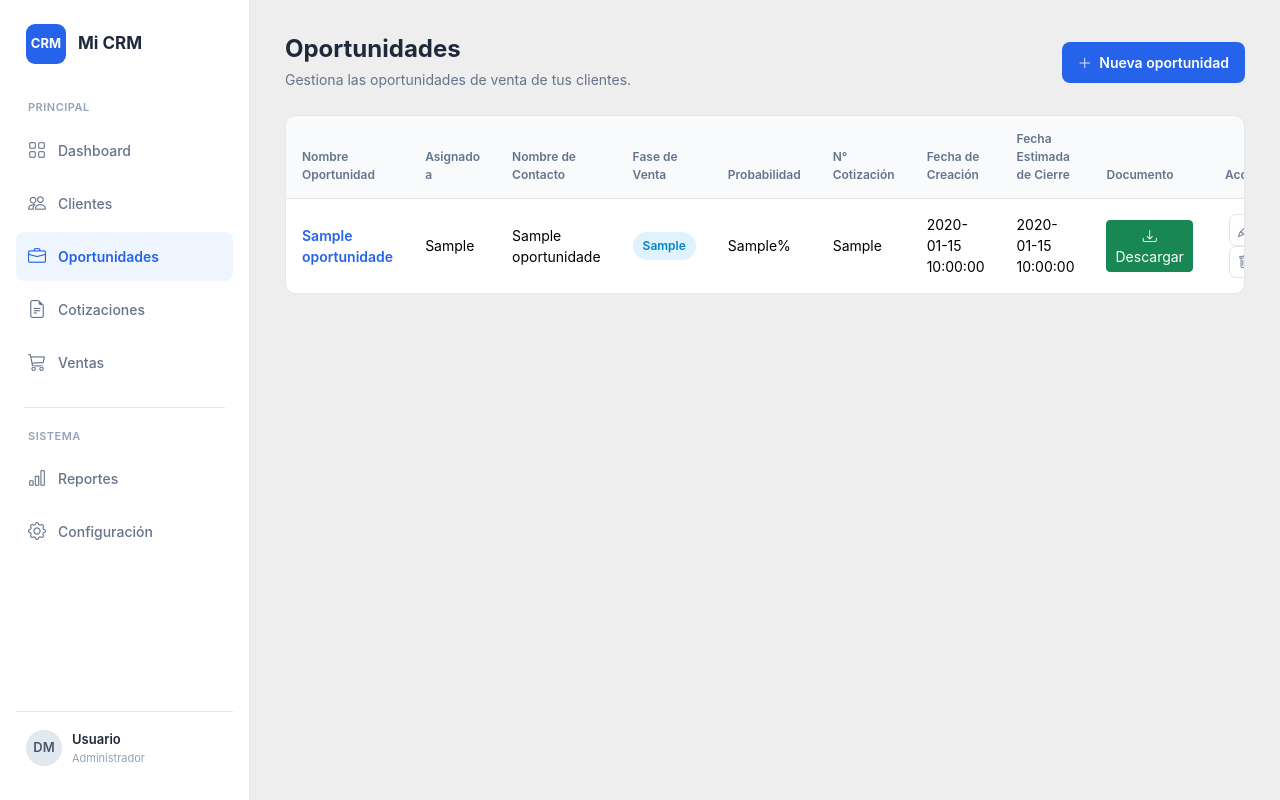
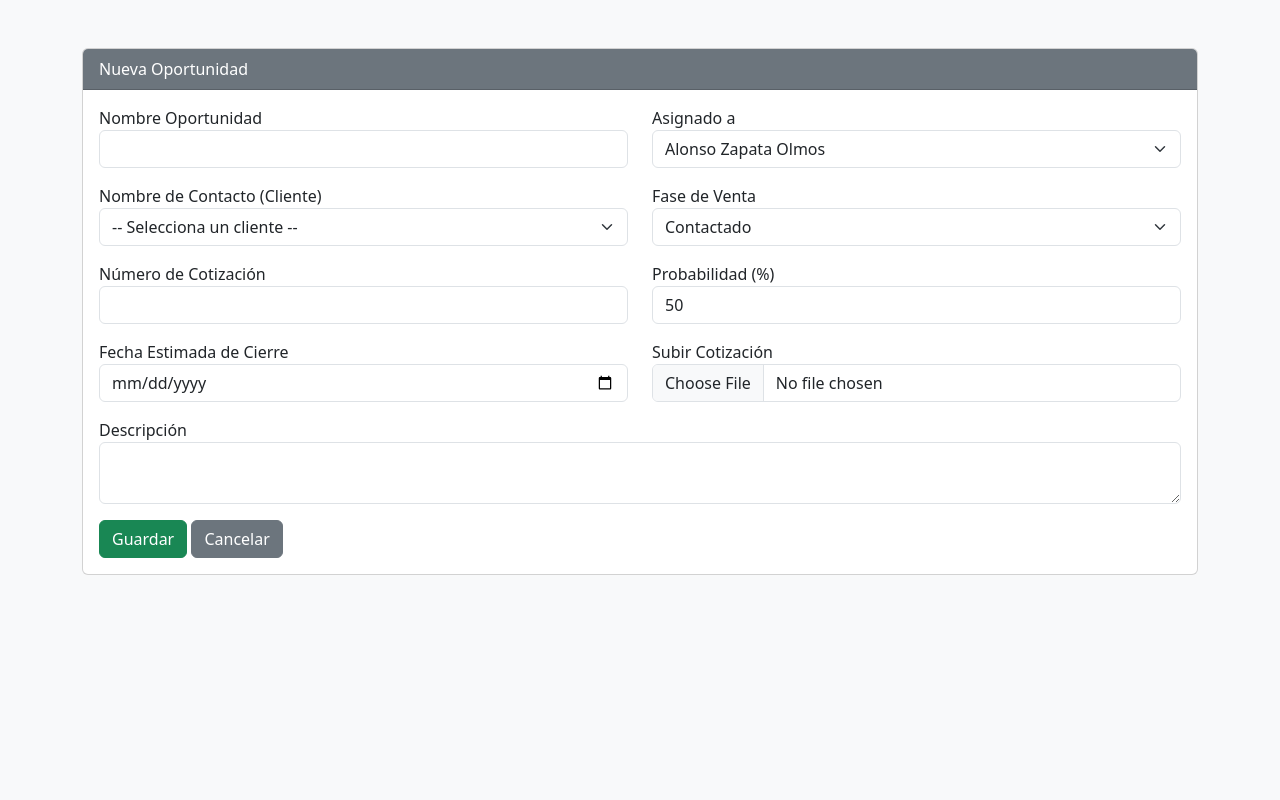
Before and after one commit to jhosue-morales/CRM-ELERA, a PHP site: page /crear_oportunidad.php in a window 1280 px wide. Run offline with PHP 8.4, Linux system fonts and the light colour scheme; the visitor is signed in with stand-in values (Sample User, id 1); tables that the repository leaves empty or names only in its code hold one stand-in row (values such as "Sample post").

Commit message:
oportunidades 4

```diff
--- a/clientes.php
+++ b/clientes.php
@@ -574,15 +574,15 @@ $clientes = $stmt->fetchAll(PDO::FETCH_ASSOC);
             Principal
         </div>
         <nav class="menu">
-            <a href="#" class="menu-item">
+            <a href="dashboard.php" class="menu-item">
                 <i class="bi bi-grid"></i>
                 <span>Dashboard</span>
             </a>
-            <a href="/dashboard.php" class="menu-item active">
+            <a href="/clientes.php" class="menu-item active">
                 <i class="bi bi-people"></i>
                 <span>Clientes</span>
             </a>
-            <a href="#" class="menu-item">
+            <a href="/oportunidades.php" class="menu-item">
                 <i class="bi bi-briefcase"></i>
                 <span>Oportunidades</span>
             </a>
--- a/crear_oportunidad.php
+++ b/crear_oportunidad.php
@@ -1,178 +1,125 @@
 <?php
 session_start();
+if (!isset($_SESSION['usuario_id'])) { header('Location: index.php'); exit(); }
+require_once 'database.php';
 
-if (!isset($_SESSION['usuario_id'])) {
-    header('Location: index.php');
-    exit();
+// Consultar todos los clientes para el desplegable
+$stmt_clientes = $pdo->query("SELECT id, nombre, apellido FROM clientes ORDER BY nombre ASC");
+$lista_clientes = $stmt_clientes->fetchAll(PDO::FETCH_ASSOC);
+
+if ($_SERVER['REQUEST_METHOD'] === 'POST') {
+    $nombre_oportunidad = $_POST['nombre_oportunidad'];
+    $asignado_a = $_POST['asignado_a'];
+    $nombre_cliente = $_POST['nombre_cliente'];
+    $fase_venta = $_POST['fase_venta'];
+    $fecha_estimada_cierre = $_POST['fecha_estimada_cierre'];
+    $numero_cotizacion = $_POST['numero_cotizacion'];
+    $probabilidad = $_POST['probabilidad'];
+    $descripcion = $_POST['descripcion'];
+
+    // Lógica para subir archivo
+    $archivo_cotizacion = '';
+    if (isset($_FILES['archivo_cotizacion']) && $_FILES['archivo_cotizacion']['error'] === UPLOAD_ERR_OK) {
+        // Asegurar que la carpeta exista antes de subir
+        if (!is_dir('uploads')) {
+            mkdir('uploads', 0777, true);
         }
 
-require_once 'database.php';
+        $nombre_archivo = time() . '_' . $_FILES['archivo_cotizacion']['name'];
+        $ruta_destino = 'uploads/' . $nombre_archivo;
 
-$mensaje = '';
-if (isset($_GET['eliminado'])) {
-    $mensaje = '<div class="alert alert-success">Oportunidad eliminada.</div>';
+        if (move_uploaded_file($_FILES['archivo_cotizacion']['tmp_name'], $ruta_destino)) {
+            $archivo_cotizacion = $ruta_destino;
+        }
     }
 
-$stmt = $pdo->query("SELECT * FROM oportunidades ORDER BY id DESC");
-$oportunidades = $stmt->fetchAll(PDO::FETCH_ASSOC);
+    try {
+        $stmt = $pdo->prepare("INSERT INTO oportunidades (nombre_oportunidad, asignado_a, nombre_cliente, fase_venta, fecha_estimada_cierre, numero_cotizacion, probabilidad, descripcion, archivo_cotizacion) VALUES (?, ?, ?, ?, ?, ?, ?, ?, ?)");
+        $stmt->execute([$nombre_oportunidad, $asignado_a, $nombre_cliente, $fase_venta, $fecha_estimada_cierre, $numero_cotizacion, $probabilidad, $descripcion, $archivo_cotizacion]);
+        header("Location: oportunidades.php");
+        exit();
+    } catch (PDOException $e) {
+        $error = "Error: " . $e->getMessage();
+    }
+}
 ?>
 
 <!DOCTYPE html>
 <html lang="es">
 <head>
     <meta charset="UTF-8">
-    <meta name="viewport" content="width=device-width, initial-scale=1.0">
-    <link href="https://cdn.jsdelivr.net/npm/bootstrap@5.3.8/dist/css/bootstrap.min.css" rel="stylesheet">
-    <link rel="stylesheet" href="https://cdn.jsdelivr.net/npm/bootstrap-icons@1.11.3/font/bootstrap-icons.min.css">
-    <title>Oportunidades - Mi CRM</title>
-    <style>
-        * { box-sizing: border-box; }
-        body { margin: 0; background: #EEEEEE; font-family: "Inter", "Segoe UI", sans-serif; color: #1e293b; }
-        .sidebar { position: fixed; top: 0; left: 0; width: 250px; height: 100vh; background: #ffffff; border-right: 1px solid #e5e7eb; padding: 24px 16px; display: flex; flex-direction: column; }
-        .brand { display: flex; align-items: center; gap: 12px; padding: 0 10px; margin-bottom: 35px; }
-        .brand-logo { width: 40px; height: 40px; display: flex; align-items: center; justify-content: center; border-radius: 9px; background: #2563eb; color: white; font-size: 13px; font-weight: 700; }
-        .brand-name { font-size: 17px; font-weight: 700; }
-        .menu-title { padding: 0 12px; margin-bottom: 10px; color: #94a3b8; font-size: 11px; font-weight: 600; text-transform: uppercase; letter-spacing: .5px; }
-        .menu { display: flex; flex-direction: column; gap: 4px; }
-        .menu-item { display: flex; align-items: center; gap: 12px; padding: 11px 12px; border-radius: 8px; color: #64748b; text-decoration: none; font-size: 14px; font-weight: 500; }
-        .menu-item i { font-size: 18px; }
-        .menu-item:hover { background: #f1f5f9; color: #1e293b; }
-        .menu-item.active { background: #eff6ff; color: #2563eb; font-weight: 600; }
-        .menu-separator { height: 1px; background: #e5e7eb; margin: 20px 8px; }
-        .sidebar-bottom { margin-top: auto; }
-        .user { display: flex; align-items: center; gap: 10px; padding: 18px 10px 10px; border-top: 1px solid #e5e7eb; }
-        .user-avatar { width: 36px; height: 36px; display: flex; align-items: center; justify-content: center; border-radius: 50%; background: #e2e8f0; color: #475569; font-size: 13px; font-weight: 600; }
-        .user-name { font-size: 13px; font-weight: 600; }
-        .user-role { font-size: 11px; color: #94a3b8; }
-        .main { margin-left: 250px; min-height: 100vh; padding: 35px; }
-        .page-header { display: flex; align-items: center; justify-content: space-between; margin-bottom: 25px; }
-        .page-title { margin: 0; font-size: 24px; font-weight: 700; }
-        .page-subtitle { margin-top: 5px; color: #64748b; font-size: 14px; }
-        .btn-new { background: #2563eb; border: none; border-radius: 8px; padding: 10px 16px; font-size: 14px; font-weight: 600; }
-        .table-container { background: white; border: 1px solid #e5e7eb; border-radius: 10px; overflow-x: auto; }
-        .table { margin: 0; }
-        .table thead th { background: #f8fafc; padding: 14px 16px; color: #64748b; font-size: 12px; font-weight: 600; border-bottom: 1px solid #e5e7eb; }
-        .table tbody td { padding: 15px 16px; vertical-align: middle; font-size: 14px; border-bottom: 1px solid #f1f5f9; }
-        .table tbody tr:last-child td { border-bottom: none; }
-
-        /* Fases de venta coloreadas */
-        .fase-badge { padding: 5px 10px; border-radius: 20px; font-size: 12px; font-weight: 600; display: inline-block; }
-        .fase-contactado { background: #e0f2fe; color: #0284c7; }
-        .fase-analizando { background: #fef3c7; color: #d97706; }
-        .fase-cotizacion { background: #dcfce7; color: #16a34a; }
-        .fase-esperando { background: #f3e8ff; color: #9333ea; }
-        .fase-negociacion { background: #ffedd5; color: #ea580c; }
-        .fase-ganada { background: #22c55e; color: white; }
-        .fase-perdida { background: #ef4444; color: white; }
-
-        .action-btn { width: 32px; height: 32px; display: inline-flex; align-items: center; justify-content: center; border: 1px solid #e2e8f0; border-radius: 7px; background: white; color: #64748b; margin-left: 4px; }
-        .action-btn:hover { background: #f8fafc; }
-        @media (max-width: 768px) {
-            .sidebar { width: 70px; }
-            .brand { justify-content: center; padding: 0; }
-            .brand-name, .menu-title, .menu-item span, .user-info { display: none; }
-            .menu-item { justify-content: center; }
-            .main { margin-left: 70px; padding: 20px; }
-        }
-    </style>
+    <title>Crear Oportunidad</title>
+    <link href="https://cdn.jsdelivr.net/npm/bootstrap@5.3.0/dist/css/bootstrap.min.css" rel="stylesheet">
 </head>
-<body>
-<!-- SIDEBAR -->
-<aside class="sidebar">
-    <div class="brand"><div class="brand-logo">CRM</div><div class="brand-name">Mi CRM</div></div>
-    <div class="menu-title">Principal</div>
-    <nav class="menu">
-        <a href="dashboard.php" class="menu-item"><i class="bi bi-grid"></i><span>Dashboard</span></a>
-        <a href="clientes.php" class="menu-item"><i class="bi bi-people"></i><span>Clientes</span></a>
-        <a href="oportunidades.php" class="menu-item active"><i class="bi bi-briefcase"></i><span>Oportunidades</span></a>
-        <a href="#" class="menu-item"><i class="bi bi-file-earmark-text"></i><span>Cotizaciones</span></a>
-        <a href="#" class="menu-item"><i class="bi bi-cart3"></i><span>Ventas</span></a>
-    </nav>
-    <div class="menu-separator"></div>
-    <div class="menu-title">Sistema</div>
-    <nav class="menu">
-        <a href="#" class="menu-item"><i class="bi bi-bar-chart"></i><span>Reportes</span></a>
-        <a href="#" class="menu-item"><i class="bi bi-gear"></i><span>Configuración</span></a>
-    </nav>
-    <div class="sidebar-bottom">
-        <div class="user">
-            <div class="user-avatar">DM</div>
-            <div class="user-info"><div class="user-name">Usuario</div><div class="user-role">Administrador</div></div>
+<body class="bg-light">
+    <div class="container mt-5">
+        <div class="card">
+            <div class="card-header bg-secondary text-white">Nueva Oportunidad</div>
+            <div class="card-body">
+                <?php if (isset($error)) echo "<div class='alert alert-danger'>$error</div>"; ?>
+                <form method="POST" enctype="multipart/form-data">
+                    <div class="row">
+                        <div class="col-md-6 mb-3">
+                            <label>Nombre Oportunidad</label>
+                            <input type="text" name="nombre_oportunidad" class="form-control" required>
+                        </div>
+                        <div class="col-md-6 mb-3">
+                            <label>Asignado a</label>
+                            <select name="asignado_a" class="form-select">
+                                <option>Alonso Zapata Olmos</option>
+                                <option>Diana Moran Carranza</option>
+                                <option>Oscar Silva</option>
+                            </select>
+                        </div>
+                        <div class="col-md-6 mb-3">
+                            <label>Nombre de Contacto (Cliente)</label>
+                            <select name="nombre_cliente" class="form-select" required>
+                                <option value="">-- Selecciona un cliente --</option>
+                                <?php foreach ($lista_clientes as $cliente): ?>
+                                    <option value="<?php echo $cliente['nombre'] . ' ' . $cliente['apellido']; ?>">
+                                        <?php echo $cliente['nombre'] . ' ' . $cliente['apellido']; ?>
+                                    </option>
+                                <?php endforeach; ?>
+                            </select>
+                        </div>
+                        <div class="col-md-6 mb-3">
+                            <label>Fase de Venta</label>
+                            <select name="fase_venta" class="form-select">
+                                <option>Contactado</option>
+                                <option>Analizando necesidad</option>
+                                <option>Cotización enviada</option>
+                                <option>Esperando respuesta</option>
+                                <option>Negociación</option>
+                                <option>Cerrada ganada</option>
+                                <option>Cerrada perdida</option>
+                            </select>
+                        </div>
+                        <div class="col-md-6 mb-3">
+                            <label>Número de Cotización</label>
+                            <input type="text" name="numero_cotizacion" class="form-control">
+                        </div>
+                        <div class="col-md-6 mb-3">
+                            <label>Probabilidad (%)</label>
+                            <input type="number" name="probabilidad" class="form-control" value="50" min="0" max="100">
+                        </div>
+                        <div class="col-md-6 mb-3">
+                            <label>Fecha Estimada de Cierre</label>
+                            <input type="date" name="fecha_estimada_cierre" class="form-control" required>
+                        </div>
+                        <div class="col-md-6 mb-3">
+                            <label>Subir Cotización</label>
+                            <input type="file" name="archivo_cotizacion" class="form-control">
+                        </div>
+                        <div class="col-md-12 mb-3">
+                            <label>Descripción</label>
+                            <textarea name="descripcion" class="form-control"></textarea>
                         </div>
                     </div>
-</aside>
-
-<!-- CONTENIDO -->
-<main class="main">
-    <div class="page-header">
-        <div>
-            <h1 class="page-title">Oportunidades</h1>
-            <div class="page-subtitle">Gestiona las oportunidades de venta de tus clientes.</div>
+                    <button type="submit" class="btn btn-success">Guardar</button>
+                    <a href="oportunidades.php" class="btn btn-secondary">Cancelar</a>
+                </form>
             </div>
-        <a href="crear_oportunidad.php" class="btn btn-primary btn-new text-white text-decoration-none">
-            <i class="bi bi-plus-lg me-1"></i> Nueva oportunidad
-        </a>
         </div>
-    <?php echo $mensaje; ?>
-
-    <div class="table-container">
-        <table class="table">
-            <thead>
-                <tr>
-                    <th>Nombre Oportunidad</th>
-                    <th>Asignado a</th>
-                    <th>Nombre de Contacto</th>
-                    <th>Fase de Venta</th>
-                    <th>Probabilidad</th>
-                    <th>N° Cotización</th>
-                    <th>Fecha de Creación</th>
-                    <th>Fecha Estimada de Cierre</th>
-                    <th>Documento</th>
-                    <th>Acciones</th>
-                </tr>
-            </thead>
-            <tbody>
-                <?php foreach ($oportunidades as $op): ?>
-                <tr>
-                    <td style="font-weight: 600; color: #2563eb;"><?php echo $op['nombre_oportunidad']; ?></td>
-                    <td><?php echo $op['asignado_a']; ?></td>
-                    <td><?php echo $op['nombre_cliente']; ?></td>
-                    <td>
-                        <?php
-                        $fase = strtolower($op['fase_venta']);
-                        $clase_fase = 'fase-contactado';
-                        if (strpos($fase, 'analizando') !== false) $clase_fase = 'fase-analizando';
-                        if (strpos($fase, 'cotizacion') !== false) $clase_fase = 'fase-cotizacion';
-                        if (strpos($fase, 'esperando') !== false) $clase_fase = 'fase-esperando';
-                        if (strpos($fase, 'negociacion') !== false) $clase_fase = 'fase-negociacion';
-                        if (strpos($fase, 'ganada') !== false) $clase_fase = 'fase-ganada';
-                        if (strpos($fase, 'perdida') !== false) $clase_fase = 'fase-perdida';
-                        ?>
-                        <span class="fase-badge <?php echo $clase_fase; ?>"><?php echo $op['fase_venta']; ?></span>
-                    </td>
-                    <td><?php echo $op['probabilidad'] . '%'; ?></td>
-                    <td><?php echo $op['numero_cotizacion']; ?></td>
-                    <td><?php echo $op['fecha_creacion']; ?></td>
-                    <td><?php echo $op['fecha_estimada_cierre']; ?></td>
-                    <td>
-                        <?php if (!empty($op['archivo_cotizacion'])): ?>
-                            <a href="<?php echo $op['archivo_cotizacion']; ?>" class="btn btn-sm btn-success" target="_blank">
-                                <i class="bi bi-download"></i> Descargar
-                            </a>
-                        <?php else: ?>
-                            <span class="text-muted">No hay archivo</span>
-                        <?php endif; ?>
-                    </td>
-                    <td>
-                        <a href="editar_oportunidad.php?id=<?php echo $op['id']; ?>" class="action-btn"><i class="bi bi-pencil"></i></a>
-                        <a href="eliminar_oportunidad.php?id=<?php echo $op['id']; ?>" class="action-btn" onclick="return confirm('¿Seguro?')"><i class="bi bi-trash"></i></a>
-                    </td>
-                </tr>
-                <?php endforeach; ?>
-            </tbody>
-        </table>
     </div>
-</main>
-<script src="https://cdn.jsdelivr.net/npm/bootstrap@5.3.3/dist/js/bootstrap.bundle.min.js"></script>
 </body>
 </html>
```
Also changed, not shown: oportunidades.php (+10 -0 lines). Lines whose indentation alone changed are shown as unchanged.
